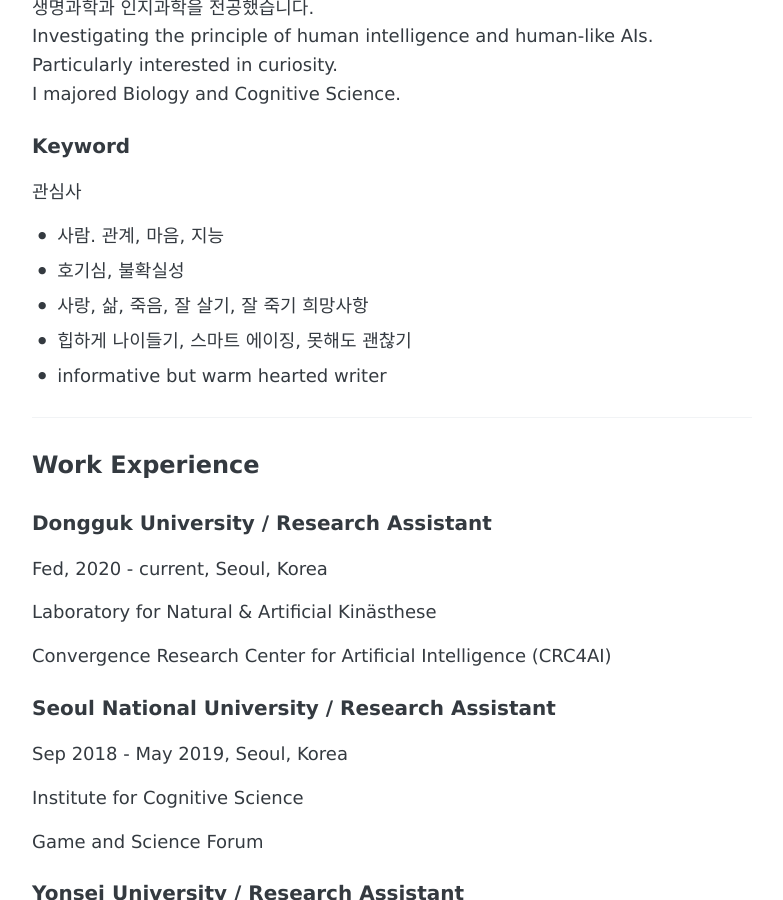
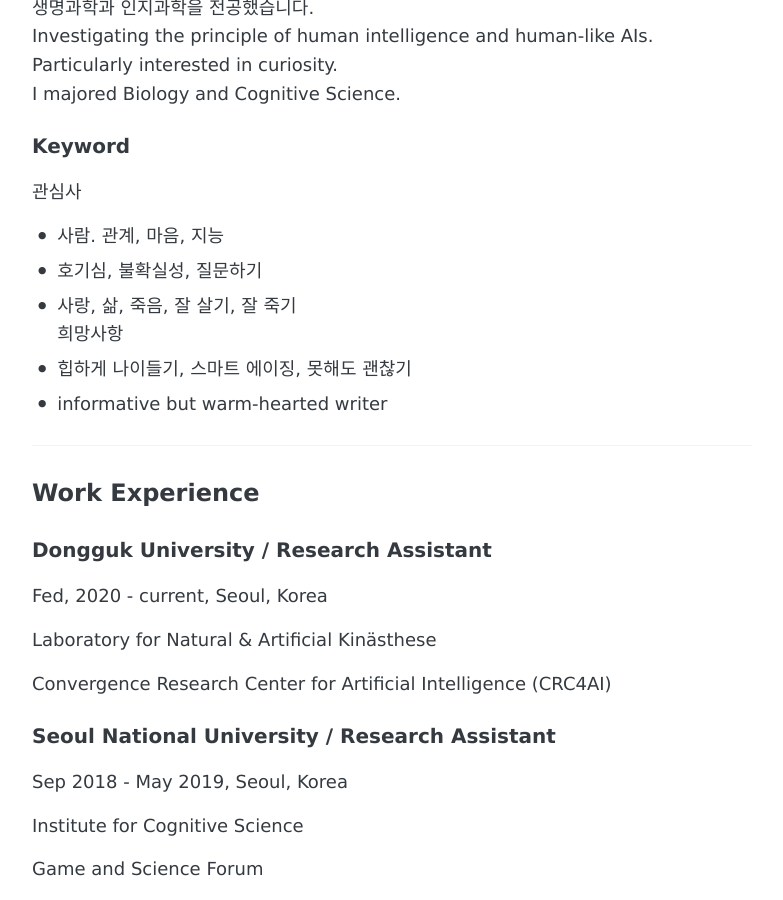
Before and after one commit to shinymj/shinymj.github.io, a Jekyll site: the page built from about.md, in a window 1280 px wide and 900 px high, scrolled down 837 px. Shown: the whole window, without its empty margins (248-1031 px from the left). Built offline with Jekyll 4.4.1, drawn with Linux system fonts in a browser that asks for light colours.

Commit message:
Update about.md

```diff
--- a/about.md
+++ b/about.md
@@ -30,11 +30,11 @@ I majored Biology and Cognitive Science.
 
 관심사
 - 사람. 관계, 마음, 지능
-- 호기심, 불확실성
+- 호기심, 불확실성, 질문하기
 - 사랑, 삶, 죽음, 잘 살기, 잘 죽기
 희망사항
 - 힙하게 나이들기, 스마트 에이징, 못해도 괜찮기
-- informative but warm hearted writer
+- informative but warm-hearted writer
 
 ---
 
```
